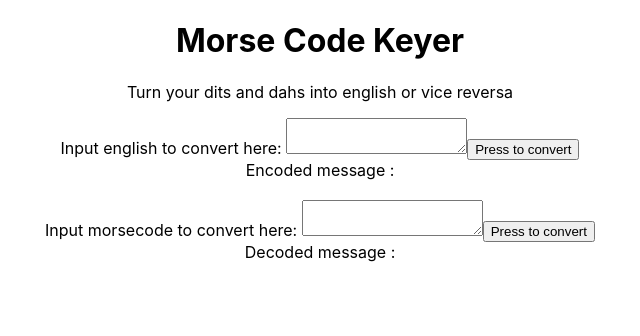
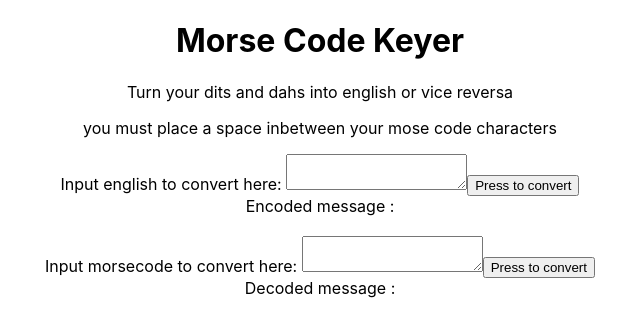
Before and after one commit to CapSap/morse, a React (Create React App) app: page / in a window 1280 px wide. Shown: the top 336 px of the page, without its empty margins (320-960 px from the left). Built offline with nearby package versions, Linux system fonts and the light colour scheme.

Commit message:
added small instructions to user

```diff
--- a/src/container/Headinng/index.js
+++ b/src/container/Headinng/index.js
@@ -3,6 +3,7 @@ const Heading = () => {
     <div>
       <h1>Morse Code Keyer</h1>
       <p>Turn your dits and dahs into english or vice reversa</p>
+      <p>you must place a space inbetween your mose code characters</p>
     </div>
   );
 };
```
